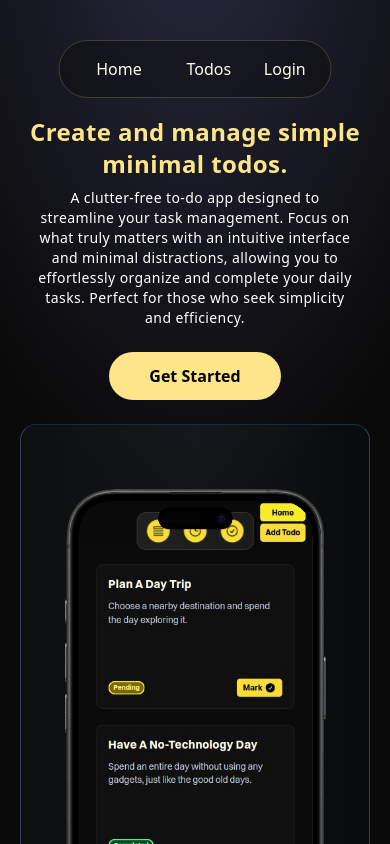
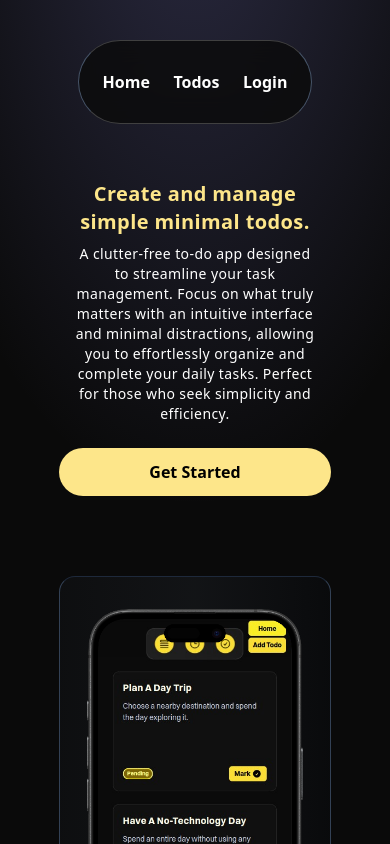
Before and after one commit to sanemishinazugawa11/SimpleTodo, a React (Vite) app in the folder Application/Client/: page / in a window 390 px wide. Built offline with nearby package versions, Linux system fonts and the light colour scheme; a web font is replaced by a local one.

Commit message:
modified ui

```diff
--- a/Application/Client/src/Components/Footer.tsx
+++ b/Application/Client/src/Components/Footer.tsx
@@ -1,7 +1,7 @@
 
 function Footer() {
   return (
-    <div className='w-full h-full bg-gradient-to-r from-slate-950/20 via-slate-900/80 to-zinc-950/30 mt-10 rounded-lg'>
+    <div className='w-full h-[15vh] border-t-[1px] border-slate-700 bg-gradient-to-r from-slate-950/20 via-slate-900/80 to-zinc-950/30 mt-10 rounded-lg'>
       <div className=' w-full h-full flex flex-col justify-center items-center px-16 py-10 font-switzer'>
         <span className='text-white text-md sm:text-lg font-semibold'>© 2025. All rights reserved.</span>
 
--- a/Application/Client/src/Components/Hero.tsx
+++ b/Application/Client/src/Components/Hero.tsx
@@ -31,19 +31,19 @@ function Hero() {
     return (
         <div className='h-auto w-auto'>
             <ToastContainer />
-            <div className=' tracking-wide font-switzer select-text  text-gray-200 text-center flex flex-col justify-center items-center'>
+            <div className=' tracking-wide font-switzer select-text  text-gray-200 text-center sm:mt-10 flex flex-col justify-center items-center'>
 
-                <span className='text-amber-200 text-2xl sm:text-5xl font-bold '>Create and manage simple minimal todos.</span>
+                <span className='text-amber-200 text-xl sm:text-2xl lg:text-3xl xl:text-4xl text-center  font-bold '>Create and manage simple minimal todos.</span>
 
-                <span className='mt-2 sm:mt-4 text-sm sm:text-xl text-white w-[90%] '>A clutter-free to-do app designed to streamline your task management.
+                <span className='mt-2 sm:mt-4 text-sm sm:text-xl text-center text-white w-[90%] '>A clutter-free to-do app designed to streamline your task management.
                     Focus on what truly matters with an intuitive interface and minimal distractions, allowing you to effortlessly organize and complete your daily tasks. Perfect for those who seek simplicity and efficiency.
                 </span>
 
             </div>
 
-            <div className='w-full h-full mt-6 sm:mt-12 flex justify-center items-center'>
-                <div className='hover:cursor-pointer bg-amber-200 sm:text-2xl sm:w-1/4 px-10  py-3 sm:py-5 rounded-full hover:bg-amber-300 hover:transition hover:ease-out hover:duration-700 flex gap-1 justify-center items-center'>
-                    <button onClick={handleClick} className='font-semibold font-switzer text-md sm:text-2xl'>{isLogged ? "Go to dashboard" : "Get Started"}</button>
+            <div className='w-full h-full mt-6 sm:mt-12 sm:flex sm:justify-center sm:items-center '>
+                <div className='hover:cursor-pointer bg-amber-200 sm:text-2xl px-2 py-3 w-full sm:w-[50%]  rounded-full hover:bg-amber-300 hover:transition hover:ease-out hover:duration-700 flex gap-1 justify-center items-center'>
+                    <button onClick={handleClick} className='font-semibold font-switzer w-full text-md sm:text-2xl'>{isLogged ? "Go to dashboard" : "Get Started"}</button>
 
 
                 </div>
--- a/Application/Client/src/Components/Mockup.tsx
+++ b/Application/Client/src/Components/Mockup.tsx
@@ -2,10 +2,10 @@ import mockup from '../assets/MobileMockup.png'
 function Mockup() {
     return (
         <div className='w-full min-h-full '>
-            <div className='bg-gradient-to-r from-gray-700/10 via-slate-500/10 to-slate-900/10 rounded-2xl border-[0.5px] border-x-slate-700 border-y-slate-800 h-1/3 sm:h-1/4 mt-6 sm:mt-12 flex flex-col justify-center items-center py-16'>
-                <img src={mockup} alt="" className='object-cover w-3/4 h-full sm:w-1/4'/>
+            <div className='bg-gradient-to-r from-gray-700/10 via-slate-500/10 to-slate-900/10 rounded-2xl py-8 border-[0.5px] border-x-slate-700 border-y-slate-800 flex flex-col items-center justify-evenly mt-20 '>
+                <img src={mockup} alt="" className='object-cover  h-full w-[80%] sm:w-auto'/>
 
-                <button className=' mt-10 px-4 py-2 sm:mt-16 sm:px-16 sm:py-4 bg-violet-950/40 sm:w-1/3 text-slate-50 border-[2px] border-x-violet-900 border-y-violet-600 hover:transition hover:ease-out hover:duration-700 rounded-full text-md sm:text-xl font-bold font-switzer'>Responsive as well</button>
+                <button className=' w-[70%] sm:w-[40%] lg:w-[30%] mt-10 px-2 py-3 bg-violet-950/40  text-slate-50 border-[2px] border-x-violet-900 border-y-violet-600 hover:transition hover:ease-out hover:duration-700 rounded-full  font-bold font-switzer'>Responsive as well</button>
             </div>
         </div>
     )
--- a/Application/Client/src/Components/Navbar.tsx
+++ b/Application/Client/src/Components/Navbar.tsx
@@ -38,10 +38,10 @@ const Navbar: React.FC = () => {
 
     return (
         <div>
-            <div className="sm:bg-neutral-950 sm:rounded-full sm:z-50 sm:border-[0.5px] sm:border-x-slate-600 sm:border-y-neutral-700 fixed top-10 left-1/2 w-full sm:w-1/4 -translate-x-[50%] h-20 p-5">
             <ToastContainer />
-                <div className="hidden sm:flex sm:justify-evenly sm:px-2 sm:font-switzer sm:text-white sm:text-center sm:text-xl sm:font-medium sm:tracking-wider sm:items-center sm:w-full sm:h-full sm:hover:cursor-pointer">
-                    <span className="sm:hover:bg-gray-800 sm:rounded-xl sm:p-3">Home</span>
+
+            <div className=" bg-neutral-950/80 backdrop-blur-md text-white rounded-full z-50 border-[0.5px] flex justify-evenly items-center border-x-slate-600 border-y-neutral-700 fixed top-10 left-1/2  w-[60%] sm:w-[50%]  -translate-x-[50%] h-[10vh] ">
+                <span className="hover:underline hover:cursor-pointer sm:rounded-xl font-semibold font-switzer sm:text-lg lg:text-xl xl:text-2xl">Home</span>
                 <span onClick={() => {
                     if (isLogged) {
                         navigate('/dashboard')
@@ -58,32 +58,10 @@ const Navbar: React.FC = () => {
                         }, 1500)
                     }
 
-                    }} className="sm:hover:bg-gray-800 sm:rounded-xl sm:p-3">Todos</span>
-                    <span onClick={logOut} className="sm:hover:bg-gray-800 sm:rounded-xl sm:p-3">{isLogged == true ? "Logout" : "Login"}</span>
+                }} className="hover:underline hover:cursor-pointer sm:rounded-xl font-semibold font-switzer sm:text-lg lg:text-xl xl:text-2xl">Todos</span>
+                <span onClick={logOut} className="hover:underline hover:cursor-pointer sm:rounded-xl font-semibold font-switzer sm:text-lg lg:text-xl xl:text-2xl">{isLogged == true ? "Logout" : "Login"}</span>
 
-                </div>
 
-                <div className="sm:hidden  absolute z-50 top-0 w-[70vw] left-1/2 -translate-x-[50%] rounded-full  flex justify-evenly items-center  bg-neutral-950/40 border-[0.9px] border-neutral-700 font-switzer text-md text-amber-50 p-1">
-                    <span onClick={()=> navigate('/')} className="sm:hover:bg-gray-800 rounded-xl p-3">Home</span>
-                    <span onClick={()=> {
-                        if (isLogged) {
-                            navigate('/dashboard')
-                        }
-                        else {
-                            toast.info("Please login to continue", {
-                                position: "top-center",
-                                autoClose: 800,
-                                className: 'text-neutral-950 bg-amber-100  text-xs font-switzer font-semibold'
-                            })
-
-                            setTimeout(() => {
-                                navigate('/signin')
-                            }, 1500)
-                        }
-                    }} className="sm:hover:bg-gray-800 rounded-xl p-3">Todos</span>
-                    <span onClick={logOut} className="sm:hover:bg-gray-800 sm:rounded-xl sm:p-3">{isLogged == true ? "Logout" : "Login"}</span>
-
-                </div>
             </div>
         </div>
     );
--- a/Application/Client/src/Pages/Home.tsx
+++ b/Application/Client/src/Pages/Home.tsx
@@ -13,13 +13,12 @@ function Home() {
 
         <div className="absolute top-0 z-[-2] h-screen w-screen bg-neutral-950 bg-[radial-gradient(ellipse_80%_80%_at_50%_-20%,rgba(120,119,198,0.3),rgba(255,255,255,0))] overflow-y-scroll">
             <Navbar />
-            <div className=" w-full p-5 sm:w-[60%] relative top-24 sm:top-48  sm:left-1/4  sm:-translate-x-[8%] min-h-screen ">
+            <div className=" w-[80%] p-5 mt-40 relative left-1/2 -translate-x-[50%]  ">
                 <Hero />
                 <Mockup />
-                <Footer />
+            </div>
+            <Footer />
 
-
-            </div>
         </div>
     )
 }
```
Lines whose indentation alone changed are shown as unchanged.
